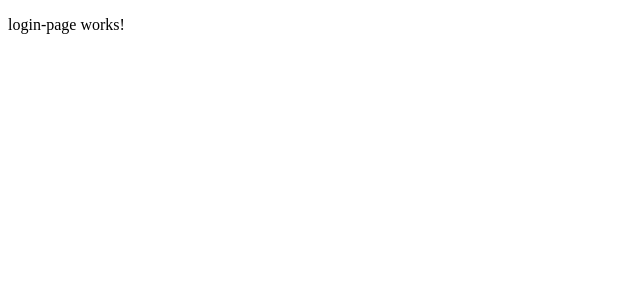
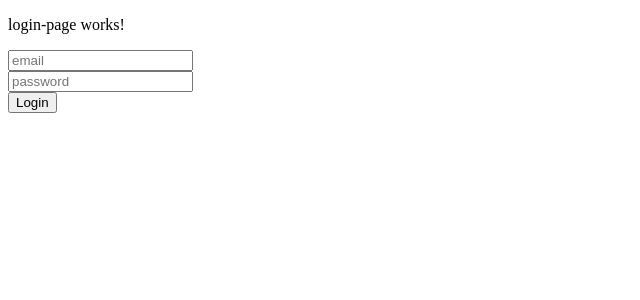
Before and after one commit to SamExperience/richie-who-angular, an Angular app in the folder Richie-Who-Angular/: page /admin-login in a window 1280 px wide. Shown: the top 300 px of the page, without its empty margins (0-640 px from the left). Built offline with nearby package versions, Linux system fonts and the light colour scheme.

Commit message:
chore: implement 'authService, login-page.component.html,login-page.component.ts

```diff
--- a/Richie-Who-Angular/src/app/app.config.ts
+++ b/Richie-Who-Angular/src/app/app.config.ts
@@ -1,8 +1,12 @@
 import { ApplicationConfig, provideZoneChangeDetection } from '@angular/core';
 import { provideRouter } from '@angular/router';
-
+import { provideHttpClient } from '@angular/common/http';
 import { routes } from './app.routes';
 
 export const appConfig: ApplicationConfig = {
-  providers: [provideZoneChangeDetection({ eventCoalescing: true }), provideRouter(routes)]
+  providers: [
+    provideZoneChangeDetection({ eventCoalescing: true }),
+    provideRouter(routes),
+    provideHttpClient(),
+  ],
 };
--- a/Richie-Who-Angular/src/app/components/login-page/login-page.component.html
+++ b/Richie-Who-Angular/src/app/components/login-page/login-page.component.html
@@ -1 +1,23 @@
 <p>login-page works!</p>
+<form (ngSubmit)="onLogin()">
+  <input
+    type="email"
+    name="email"
+    [(ngModel)]="email"
+    placeholder="email"
+    required
+  /><br />
+  <input
+    type="password"
+    name="password"
+    [(ngModel)]="password"
+    placeholder="password"
+    required
+  /><br />
+  <button type="submit">Login</button>
+</form>
+
+<p *ngIf="errorMessage" style="color: red">{{ errorMessage }}</p>
+
+<!-- <button (click)="onLogout()">Logout</button>
+ -->
--- a/Richie-Who-Angular/src/app/components/login-page/login-page.component.ts
+++ b/Richie-Who-Angular/src/app/components/login-page/login-page.component.ts
@@ -1,11 +1,35 @@
 import { Component } from '@angular/core';
-
+import { FormsModule } from '@angular/forms';
+import { AuthServiceService } from '../../services/auth-service.service'; // aggiorna il path se serve
+import { NgIf } from '@angular/common';
 @Component({
   selector: 'app-login-page',
-  imports: [],
+  standalone: true,
+  imports: [FormsModule, NgIf],
   templateUrl: './login-page.component.html',
-  styleUrl: './login-page.component.scss'
+  styleUrls: ['./login-page.component.scss'],
 })
 export class LoginPageComponent {
+  email = '';
+  password = '';
+  errorMessage = '';
 
+  constructor(private authService: AuthServiceService) {}
+
+  onLogin() {
+    this.errorMessage = '';
+    this.authService.login(this.email, this.password).subscribe({
+      next: (res: any) => {
+        localStorage.setItem('token', res.idToken);
+        console.log('Login success');
+      },
+      error: (err) => {
+        this.errorMessage = err.error?.error?.message || 'Login error';
+      },
+    });
+  }
+
+  onLogout() {
+    this.authService.signout();
+  }
 }
--- /dev/null
+++ b/Richie-Who-Angular/src/app/services/auth-service.service.ts
@@ -0,0 +1,27 @@
+import { Injectable } from '@angular/core';
+import { HttpClient } from '@angular/common/http';
+import { environment } from '../../enviroments/enviroment';
+import { Router } from '@angular/router';
+@Injectable({
+  providedIn: 'root',
+})
+export class AuthServiceService {
+  constructor(private http: HttpClient, private router: Router) {}
+
+  login(email: string, password: string) {
+    const url = `https://identitytoolkit.googleapis.com/v1/accounts:signInWithPassword?key=${environment.firebaseApiKey}`;
+
+    const body = {
+      email: email,
+      password: password,
+      returnSecureToken: true,
+    };
+
+    return this.http.post(url, body);
+  }
+
+  signout(): void {
+    localStorage.removeItem('token');
+    this.router.navigate(['/']);
+  }
+}
```
Also changed, not shown: Richie-Who-Angular/src/app/app.component.ts (+5 -13 lines), Richie-Who-Angular/src/app/components/page-not-found/page-not-found.component.ts (+3 -4 lines), Richie-Who-Angular/src/app/components/public-home-page/public-home-page.component.ts (+3 -4 lines), 1 other file (tests, documents, lock files or other folders).
